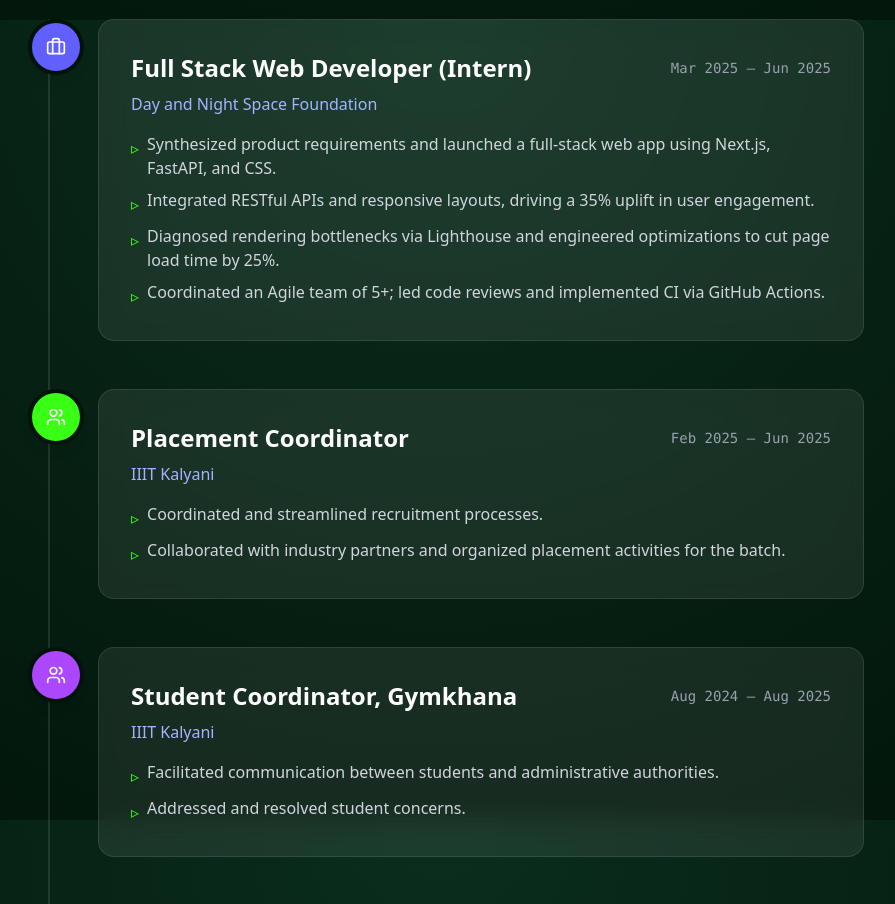
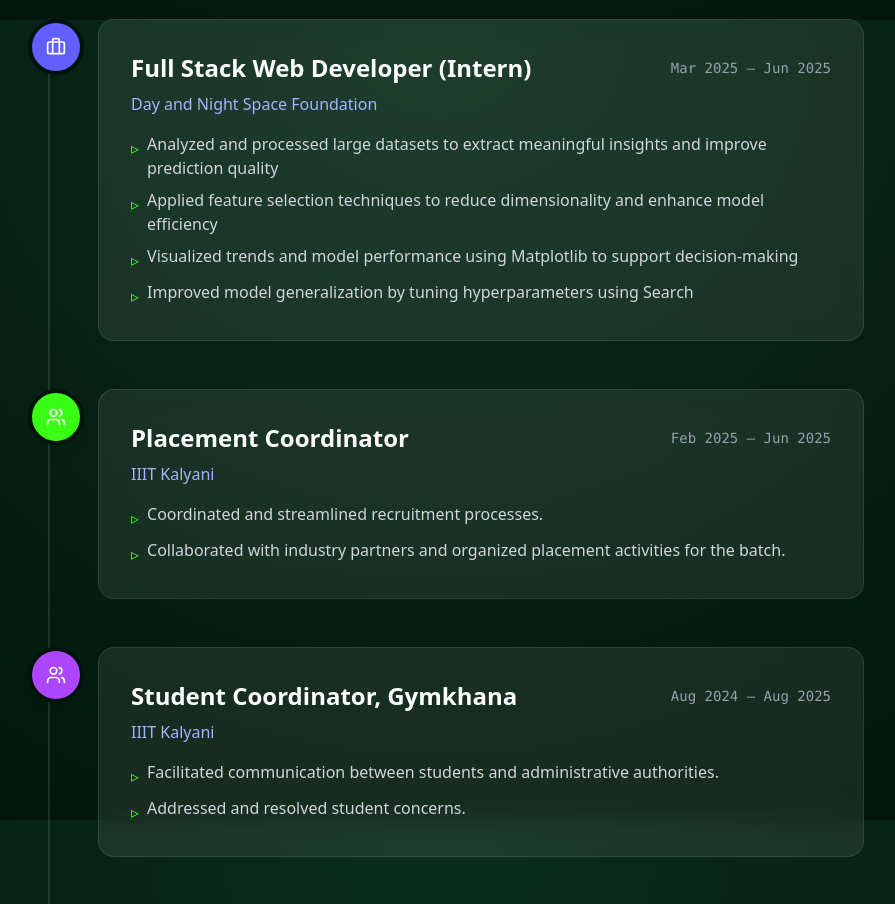
Before and after one commit to PhotonVish/portfolio, a Next.js app: page / in a window 1280 px wide. Shown: the part 3180-4084 px from the top of the page, without its empty margins (200-1095 px from the left). Built offline with nearby package versions, Linux system fonts and the light colour scheme.

Commit message:
updated resume

```diff
--- a/components/Experience.tsx
+++ b/components/Experience.tsx
@@ -12,10 +12,10 @@
     icon: <Briefcase className="w-5 h-5 text-white" />,
     color: "bg-indigo-500",
     details: [
-      "Synthesized product requirements and launched a full-stack web app using Next.js, FastAPI, and CSS.",
-      "Integrated RESTful APIs and responsive layouts, driving a 35% uplift in user engagement.",
-      "Diagnosed rendering bottlenecks via Lighthouse and engineered optimizations to cut page load time by 25%.",
-      "Coordinated an Agile team of 5+; led code reviews and implemented CI via GitHub Actions."
+      "Analyzed and processed large datasets to extract meaningful insights and improve prediction quality",
+      "Applied feature selection techniques to reduce dimensionality and enhance model efficiency",
+      "Visualized trends and model performance using Matplotlib to support decision-making",
+      "Improved model generalization by tuning hyperparameters using Search"
     ]
   },
   {
```
Also changed, not shown: 1 other file (tests, documents, lock files or other folders).
